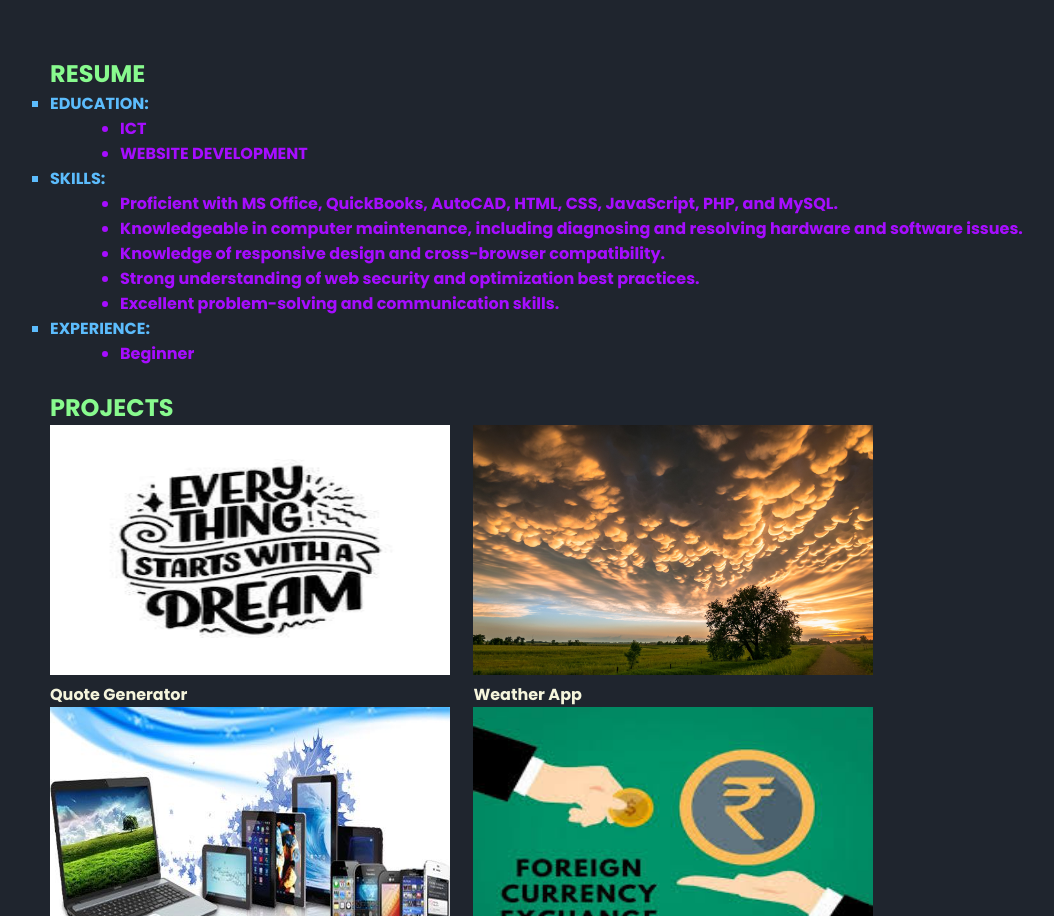
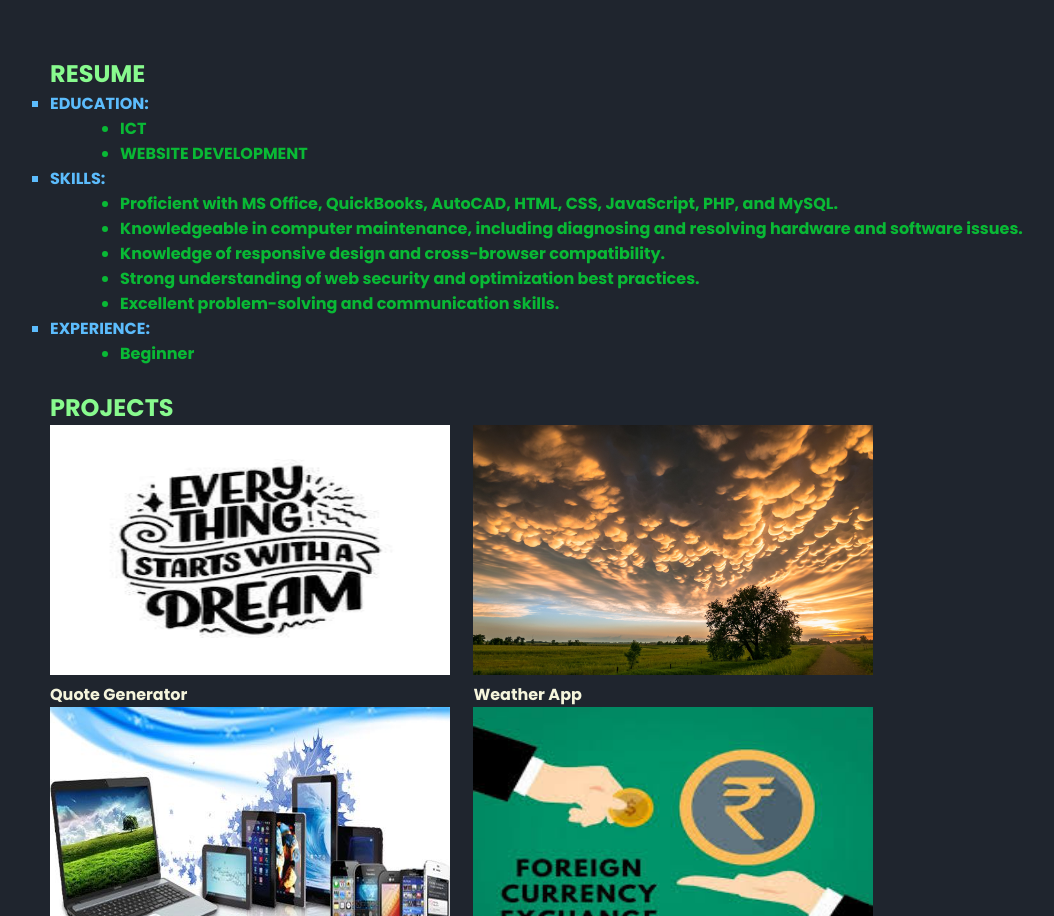
Before and after one commit to Mwendwa6/portfolio, a plain HTML site: page index.html in a window 1280 px wide. Shown: the part 1340-2256 px from the top of the page, without its empty margins (22-1076 px from the left). Drawn offline with nearby package versions, Linux system fonts and the light colour scheme.

Commit message:
Update style.css

```diff
--- a/style.css
+++ b/style.css
@@ -154,7 +154,7 @@ h3 {
 
 .list2 {
     list-style-type: disc;
-    color: rgb(166, 13, 255);
+    color: rgb(9, 185, 53);
     margin-left: 70px;
 }
 
```
